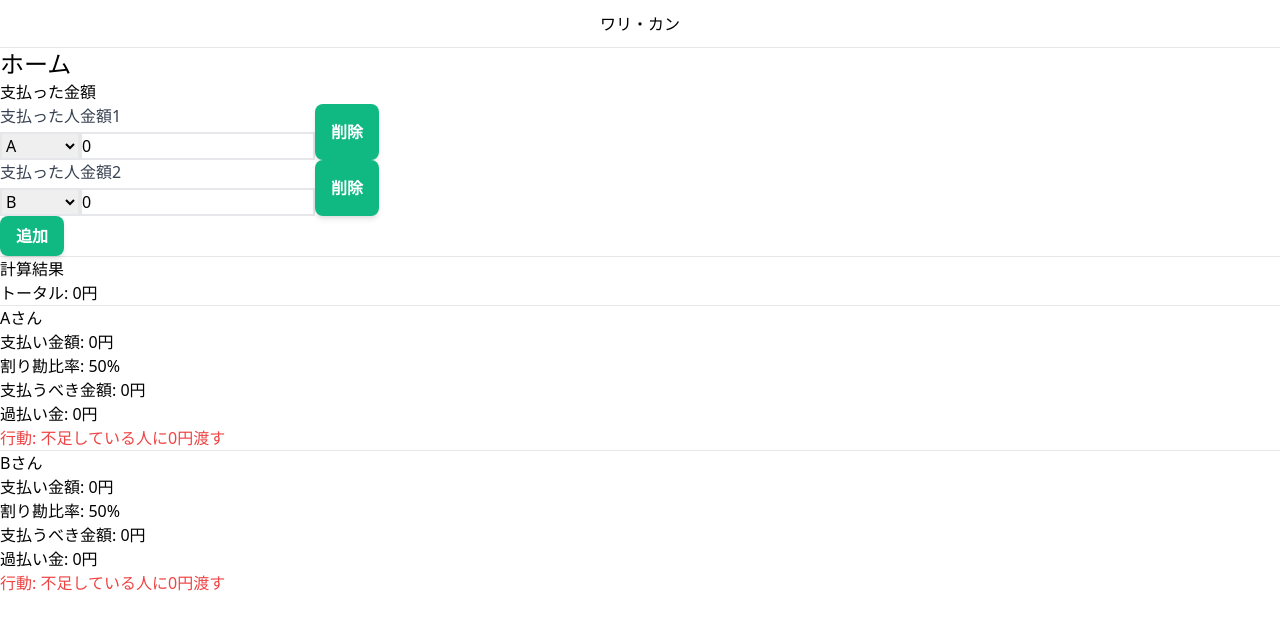
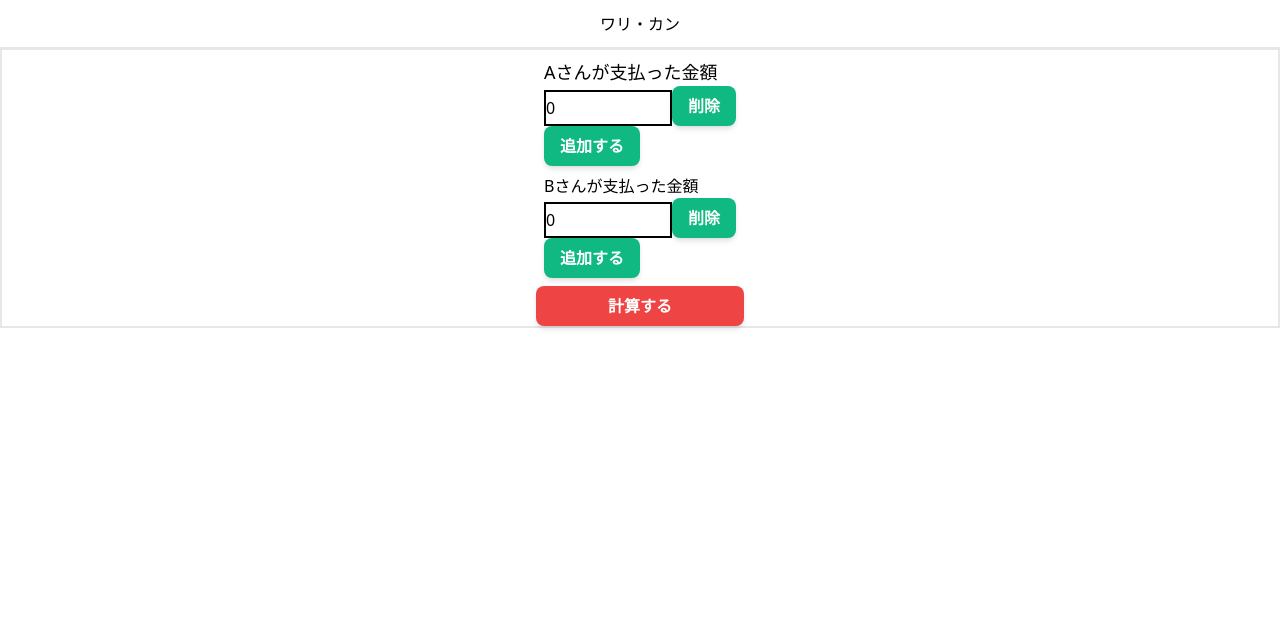
Before and after one commit to TokiyaHorikawa/warikan, a React (Create React App) app: page / in a window 1280 px wide. Shown: the top 630 px of the page. Built offline with nearby package versions, Linux system fonts and the light colour scheme.

Commit message:
feat: 見た目仮

```diff
--- a/package.json
+++ b/package.json
@@ -16,7 +16,7 @@
     "postcss": "^7",
     "react": "^17.0.1",
     "react-dom": "^17.0.1",
-    "react-hook-form": "^6.14.0",
+    "react-hook-form": "^7.2.3",
     "react-router-dom": "^5.2.0",
     "react-scripts": "4.0.1",
     "tailwindcss": "npm:@tailwindcss/postcss7-compat",
--- a/src/components/FormInput.tsx
+++ /dev/null
@@ -1,39 +0,0 @@
-import React from 'react';
-
-type PropsType = {
-  name: string;
-  label?: string;
-  type?: string;
-  placeholder?: string;
-  className?: string;
-  inputRef?: any;
-  defaultValue?: string | number;
-};
-
-const FormInput: React.FC<PropsType> = ({
-  name,
-  label,
-  type = 'text',
-  placeholder,
-  className,
-  inputRef,
-  defaultValue,
-}) => {
-  return (
-    <label className="block">
-      <span className="text-gray-700">{label}</span>
-      <input
-        type={type}
-        name={name}
-        placeholder={placeholder}
-        defaultValue={defaultValue}
-        ref={inputRef}
-        className={
-          'form-input mt-1 block w-full border-2 border-current' + className
-        }
-      />
-    </label>
-  );
-};
-
-export default FormInput;
--- a/src/components/FormSelect.tsx
+++ /dev/null
@@ -1,54 +0,0 @@
-import React from 'react';
-
-type OptionValue = string | number;
-type OptionObjValue = { [key in string]: OptionValue };
-type Option = OptionValue | OptionObjValue;
-
-type PropsType = {
-  name: string;
-  label?: string;
-  type?: string;
-  options: Option[];
-  optionsViewKey?: string;
-  optionsValueKey?: string;
-  selectedValue?: OptionValue;
-  className?: string;
-  inputRef?: any;
-};
-
-const FormSelect: React.FC<PropsType> = ({
-  name,
-  label,
-  className,
-  options,
-  optionsValueKey = 'value',
-  optionsViewKey = 'view',
-  selectedValue,
-  inputRef,
-}) => {
-  return (
-    <label className="block">
-      <span className="text-gray-700">{label}</span>
-      <select
-        name={name}
-        ref={inputRef}
-        defaultValue={selectedValue}
-        className={
-          'form-select block w-full mt-1 border-2 border-current' + className
-        }
-      >
-        {options.map((option, index) => {
-          return typeof option === 'string' || typeof option === 'number' ? (
-            <option key={`option-${index}`}>{option}</option>
-          ) : (
-            <option value={option[optionsValueKey]} key={`option-${index}`}>
-              {option[optionsViewKey]}
-            </option>
-          );
-        })}
-      </select>
-    </label>
-  );
-};
-
-export default FormSelect;
--- a/src/pages/home.tsx
+++ b/src/pages/home.tsx
@@ -1,129 +1,86 @@
 import React from 'react';
 import { useForm, useFieldArray } from 'react-hook-form';
-import FormInput from 'components/FormInput';
-import FormSelect from 'components/FormSelect';
 import FormButton from 'components/FormButton';
 
-type FormDataValue = {
-  fee: number;
-  user: string;
+type Payments = {
+  aPayments: { price: number }[];
+  bPayments: { price: number }[];
 };
-type UserData = {
-  name: string;
-  rate: number;
-};
-type FormValue = {
-  formData: FormDataValue[];
-  userData: UserData[];
-};
-const initialValue: FormValue = {
-  formData: [
-    { fee: 0, user: 'A' },
-    { fee: 0, user: 'B' },
-  ],
-  userData: [
-    { name: 'A', rate: 50 },
-    { name: 'B', rate: 50 },
-  ],
-};
-
 const Home: React.FC = () => {
-  const { register, watch, control } = useForm({
-    defaultValues: initialValue,
+  const { register, control } = useForm<Payments>({
+    defaultValues: {
+      aPayments: [{ price: 0 }],
+      bPayments: [{ price: 0 }],
+    },
   });
-  const { fields, append, remove } = useFieldArray({
-    control,
-    name: 'formData',
-  });
-  // const { fields: userFields } = useFieldArray({ control, name: 'userData' });
-  const { formData, userData } = watch(['formData', 'userData']);
-
-  const totalFee = () => {
-    return formData.reduce((previous, current) => {
-      return previous + Number(current.fee);
-    }, 0);
-  };
-
-  const payedByUser = (user: string) => {
-    const userFeeList = formData.filter((fee) => fee.user === user);
-    const payed = userFeeList.reduce((previous, current) => {
-      return previous + Number(current.fee);
-    }, 0);
-    return payed;
-  };
-
-  const addForm = () => {
-    append({ fee: 0, user: 'A' });
-  };
+  const aFieldArray = useFieldArray({ control, name: 'aPayments' });
+  const bFieldArray = useFieldArray({ control, name: 'bPayments' });
 
   return (
-    <div>
-      <h2 className="text-2xl">ホーム</h2>
+    <div className="grid justify-items-center border-2">
       <form>
-        <div className="payed-form">
-          <h3>支払った金額</h3>
+        <div className="m-2">
+          <h3 className="text-lg ">Aさんが支払った金額</h3>
           <ul>
-            {fields.map((field, index) => (
-              <li key={field.id} className="flex">
-                <FormSelect
-                  name={`formData[${index}].user`}
-                  label="支払った人"
-                  options={userData}
-                  optionsValueKey="name"
-                  optionsViewKey="name"
-                  selectedValue={field.user}
-                  inputRef={register()}
-                />
-                <FormInput
-                  name={`formData[${index}].fee`}
-                  label={`金額${index + 1}`}
-                  defaultValue={field.fee}
-                  inputRef={register()}
+            {aFieldArray.fields.map((_, index) => (
+              <li key={`a-payments-${index}`}>
+                <div className="flex">
+                  <input
                     type="number"
+                    {...register(`aPayments.${index}.price` as const)}
+                    className="form-input mt-1 block w-32 border-2 border-current"
                   />
                   <FormButton
                     type="button"
-                  onClick={() => remove(index)}
+                    onClick={() => aFieldArray.remove(index)}
                     label="削除"
                   />
+                </div>
               </li>
             ))}
-            <li>
-              <FormButton type="button" onClick={addForm} label="追加" />
+          </ul>
+          <FormButton
+            type="button"
+            onClick={() => aFieldArray.append({ price: 0 })}
+            label="追加する"
+          />
+        </div>
+        <div className="m-2">
+          <h3>Bさんが支払った金額</h3>
+          <ul>
+            {bFieldArray.fields.map((_, index) => (
+              <li key={`b-payments-${index}`}>
+                <div className="flex">
+                  <input
+                    type="number"
+                    {...register(`bPayments.${index}.price` as const)}
+                    className="form-input mt-1 block w-32 border-2 border-current"
+                  />
+                  <FormButton
+                    type="button"
+                    onClick={() => bFieldArray.remove(index)}
+                    label="削除"
+                  />
+                </div>
               </li>
+            ))}
           </ul>
-          {/* <h3>割り勘比率</h3> */}
+          <button
+            type="button"
+            onClick={() => bFieldArray.append({ price: 0 })}
+            className="py-2 px-4 font-semibold rounded-lg shadow-md text-white bg-green-500 hover:bg-red-700"
+          >
+            追加する
+          </button>
         </div>
-        <hr />
-        <div>
-          <h3>計算結果</h3>
-          <div>
-            <p>トータル: {totalFee()}円</p>
-          </div>
-          {userData.map((user, index) => {
-            const { name, rate } = user;
-            const paymentFee = payedByUser(name);
-            const paymentRateFee = (totalFee() * rate) / 100;
-            const overpayment = paymentFee - paymentRateFee;
-            return (
-              <div key={`${name}-${index}`}>
-                <hr></hr>
-                <p>{name}さん</p>
-                <p>支払い金額: {paymentFee}円</p>
-                <p>割り勘比率: {rate}%</p>
-                <p>支払うべき金額: {paymentRateFee}円</p>
-                <p>過払い金: {overpayment}円</p>
-                <p className="text-red-500">
-                  行動:{' '}
-                  {overpayment > 0
-                    ? `払いすぎた分の${overpayment}円を受け取る`
-                    : `不足している人に${-overpayment}円渡す`}
-                </p>
-              </div>
-            );
-          })}
-
-          <p></p>
+        <div className="grid justify-items-center">
+          <button
+            type="button"
+            onClick={() => {}}
+            className="py-2 px-4 w-full font-semibold rounded-lg shadow-md text-white bg-red-500 hover:bg-red-700"
+          >
+            計算する
+          </button>
         </div>
       </form>
     </div>
```
Also changed, not shown: 1 other file (tests, documents, lock files or other folders). Lines whose indentation alone changed are shown as unchanged.
